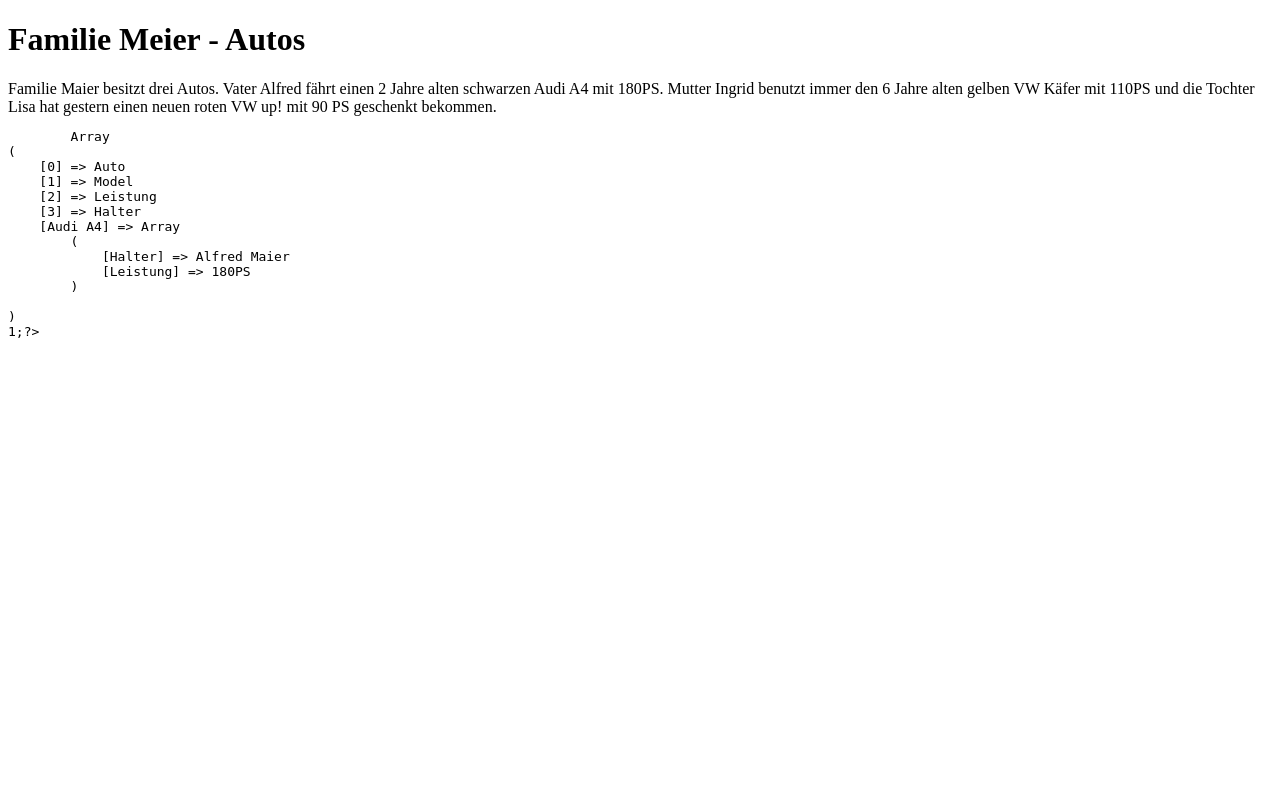
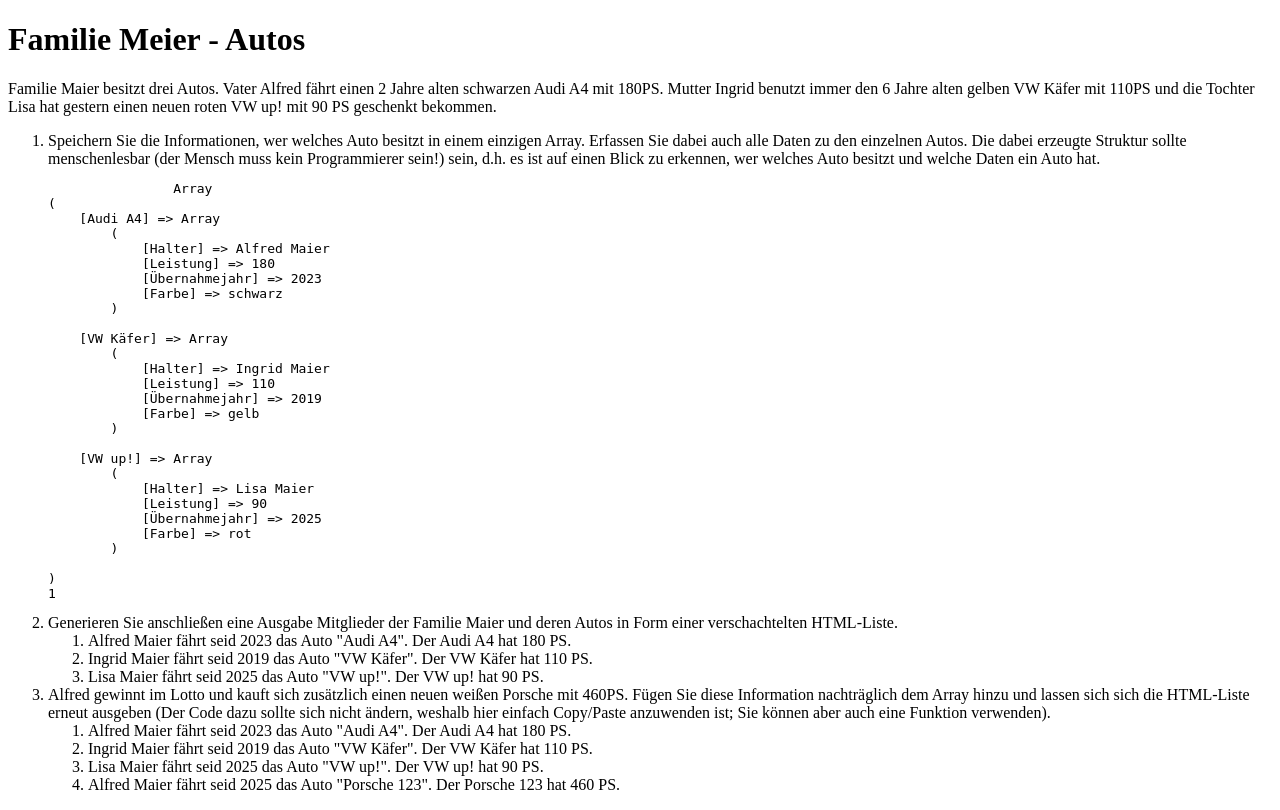
Before and after one commit to fuchs-git/InetTechnologien, a PHP site: page /autos.php in a window 1280 px wide. Before the commit the page ends 338 px from the top, so only its background shows below. Run offline with PHP 8.4, Linux system fonts and the light colour scheme.

Commit message:
PHP Grundlagen - Arrays -> Aufgabe "Familie Maier"

```diff
--- a/aufgaben/autos.php
+++ b/aufgaben/autos.php
@@ -2,8 +2,9 @@
     $array = ['person' => 'Alfred Maier', 'Marke' => 'Audi', 'Model' => 'A4', 'Leistung' => '180PS'];
     $array['person'] = ['person' => 'Alfred Maier', 'Marke' => 'Audi', 'Model' => 'A4', 'Leistung' => '180PS'];
 
-    $auto_arr = ['Auto', 'Model', 'Leistung', 'Halter'];
-    $auto_arr['Audi A4'] = ['Halter' => 'Alfred Maier', 'Leistung' => '180PS'];
+    $auto_arr['Audi A4'] = ['Halter' => 'Alfred Maier', 'Leistung' => 180, 'Übernahmejahr' => '2023', 'Farbe' => 'schwarz'];
+    $auto_arr['VW Käfer'] = ['Halter' => 'Ingrid Maier', 'Leistung' => 110,'Übernahmejahr' => '2019', 'Farbe' => 'gelb'];
+    $auto_arr['VW up!'] = ['Halter' => 'Lisa Maier', 'Leistung' => 90,'Übernahmejahr' => '2025', 'Farbe' => 'rot'];
 ?>
 
 <!doctype html>
@@ -21,9 +22,45 @@
     Familie Maier besitzt drei Autos. Vater Alfred fährt einen 2 Jahre alten schwarzen Audi A4 mit 180PS.
     Mutter Ingrid benutzt immer den 6 Jahre alten gelben VW Käfer mit 110PS und die
     Tochter Lisa hat gestern einen neuen roten VW up! mit 90 PS geschenkt bekommen.
-    <pre>
-        <?=print_r($auto_arr)?>;?>
-    </pre>
+    <ol>
+        <li>
+            Speichern Sie die Informationen, wer welches Auto besitzt in einem einzigen Array.
+            Erfassen Sie dabei auch alle Daten zu den einzelnen Autos. Die dabei erzeugte Struktur sollte menschenlesbar
+            (der Mensch muss kein Programmierer sein!) sein, d.h. es ist auf einen Blick zu erkennen,
+            wer welches Auto besitzt und welche Daten ein Auto hat.
+            <pre>
+                <?=print_r($auto_arr)?>
+            </pre>
+        </li>
+        <li>
+            Generieren Sie anschließen eine Ausgabe Mitglieder der Familie Maier und deren Autos in Form einer
+            verschachtelten HTML-Liste.<br>
+            <ol>
+            <?php
+                foreach ($auto_arr as $modell => $info) {
+                    echo "<li>" . $info['Halter'] . ' fährt seid '.$info['Übernahmejahr'] ." das Auto \"$modell\". Der $modell hat "
+                        . $info['Leistung'] . " PS.</li>";
+            }
+            ?>
+            </ol>
+        </li>
+        <li>
+            Alfred gewinnt im Lotto und kauft sich zusätzlich einen neuen weißen Porsche mit 460PS.
+            Fügen Sie diese Information nachträglich dem Array hinzu und lassen sich sich die HTML-Liste erneut
+            ausgeben (Der Code dazu sollte sich nicht ändern, weshalb hier einfach Copy/Paste anzuwenden ist; Sie
+            können aber auch eine Funktion verwenden).
+            <?php $auto_arr['Porsche 123'] = ['Halter' => 'Alfred Maier', 'Leistung' => 460,'Übernahmejahr' => '2025', 'Farbe' => 'weiß']; ?>
+            <ol>
+                <?php
+                foreach ($auto_arr as $modell => $info) {
+                    echo "<li>" . $info['Halter'] . ' fährt seid '.$info['Übernahmejahr'] ." das Auto \"$modell\". Der $modell hat "
+                        . $info['Leistung'] . " PS.</li>";
+                }
+                ?>
+            </ol>
+        </li>
+    </ol>
+
 </div>
 </body>
 </html>
```
